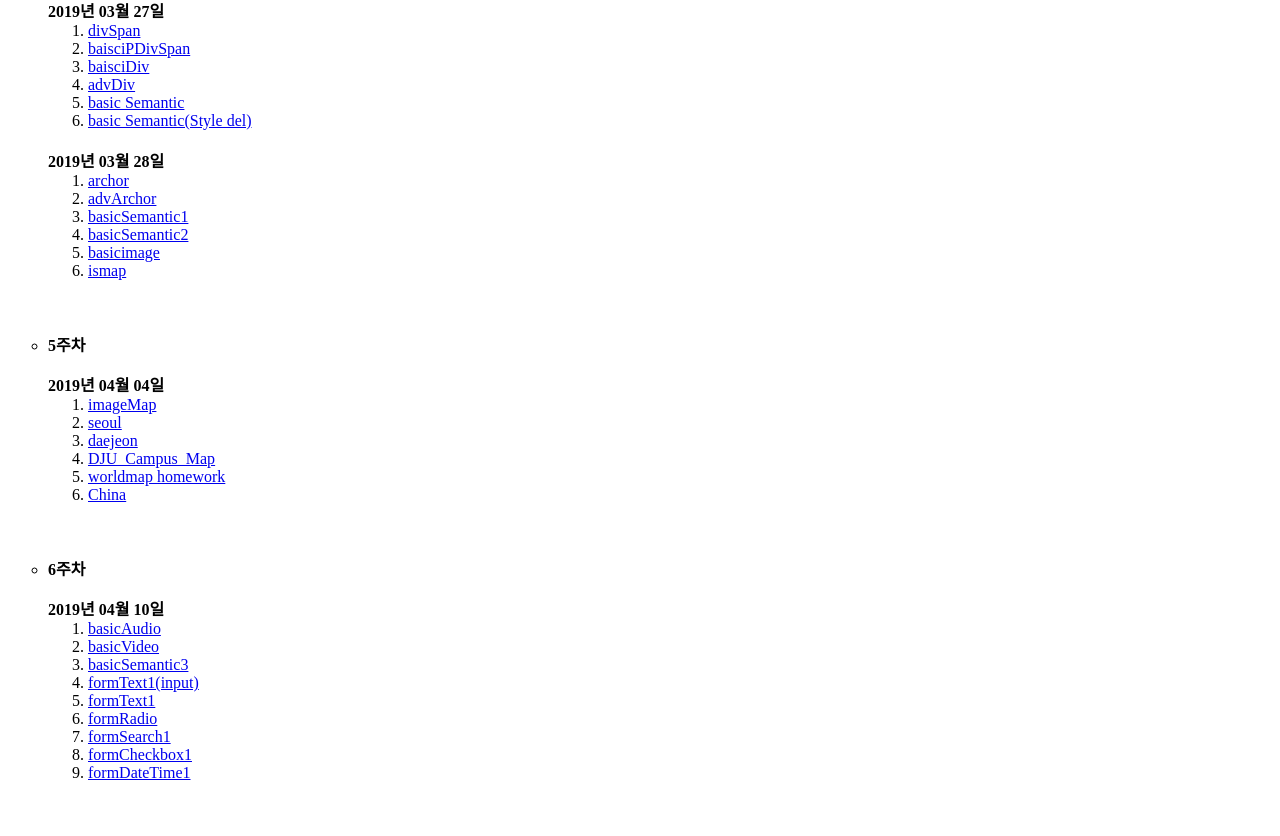
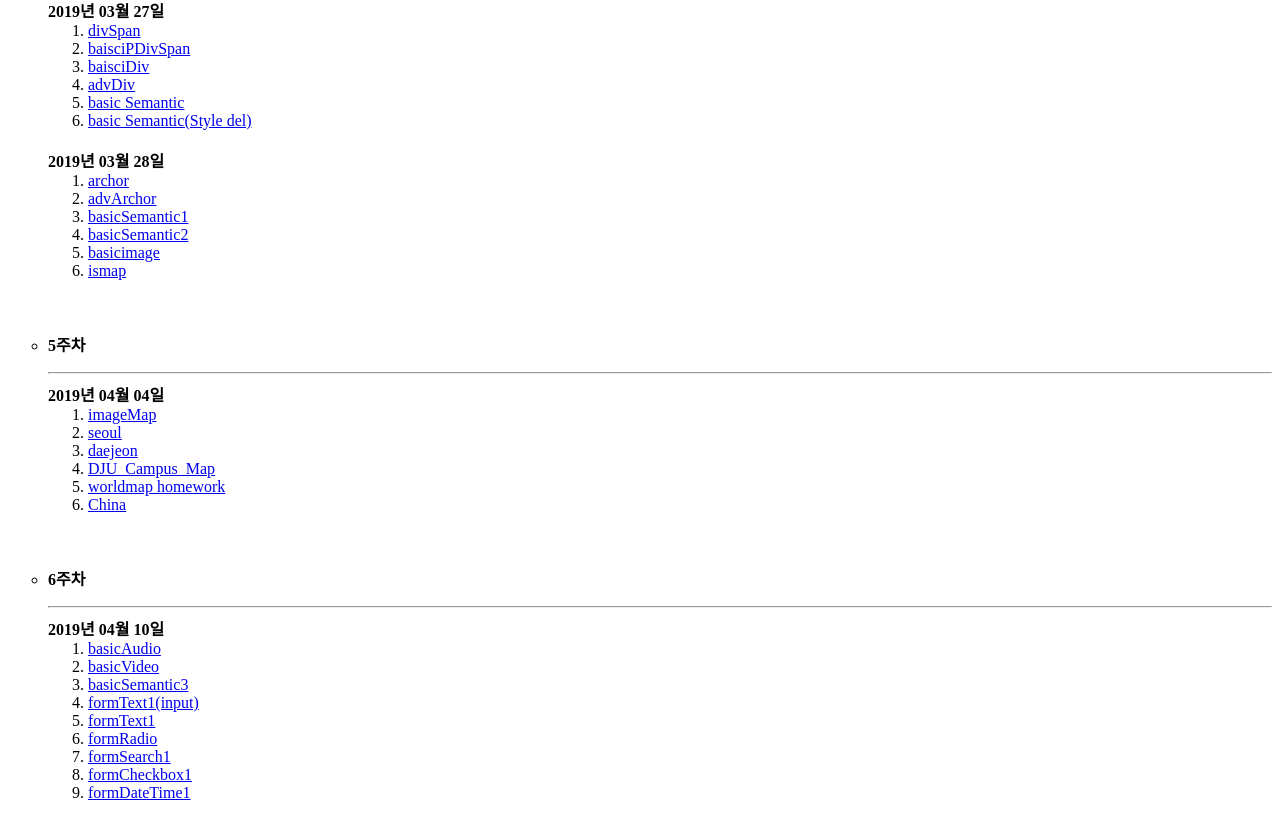
Before and after one commit to yundonghyeon/yundonghyeon.github.io, a plain HTML site: page index.html in a window 1280 px wide. Shown: the part 935-1771 px from the top of the page. Drawn offline with Linux system fonts and the light colour scheme.

Commit message:
Update index.html

```diff
--- a/index.html
+++ b/index.html
@@ -79,7 +79,7 @@
 
 <br/>
    <p id="week05"><li><strong>5주차</strong></p>
-    <b>2019년 04월 04일</b>
+    <hr/><b>2019년 04월 04일</b>
    <ol type ="1">
     <li><a href="yundonghyeon.github.io/20190404/imageMap.html" target="_blank">imageMap</a></li>
     <li><a href="yundonghyeon.github.io/20190404/seoul.html" target="_blank">seoul</a></li>
@@ -93,7 +93,7 @@
 
 <br/>
    <p id="week06"><li><strong>6주차</strong></p>
-    <b>2019년 04월 10일</b>
+    <hr/><b>2019년 04월 10일</b>
    <ol type ="1">
     <li><a href="yundonghyeon.github.io/20190410/basicAudio.html" target="_blank">basicAudio</a></li>
     <li><a href="yundonghyeon.github.io/20190410/basicVideo.html" target="_blank">basicVideo</a></li>
```
